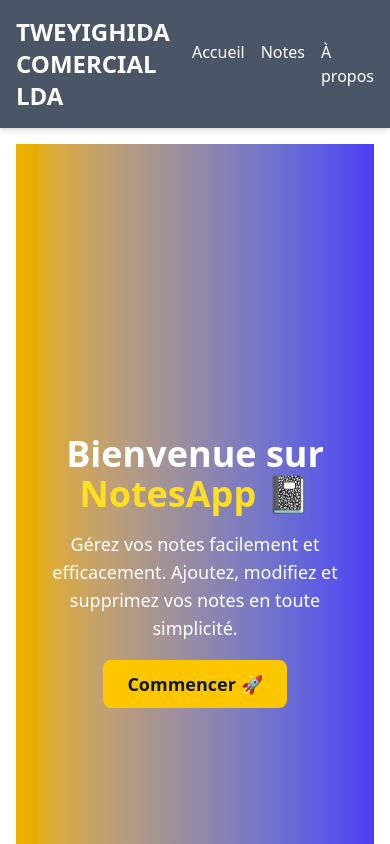
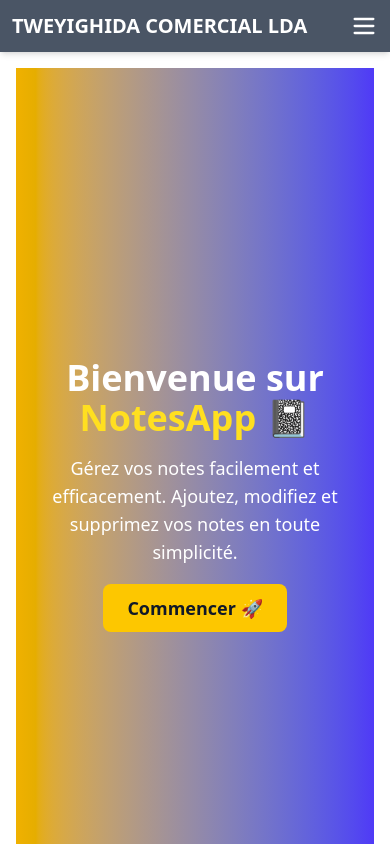
Before and after one commit to lamatmed/Tweighida, a Next.js app: page / in a window 390 px wide. Shown: the top 844 px of the page. Built offline with nearby package versions, Linux system fonts and the light colour scheme.

Commit message:
first commit docu

```diff
--- a/package.json
+++ b/package.json
@@ -13,6 +13,7 @@
         "@fortawesome/fontawesome-svg-core": "^6.7.2",
         "@tailwindcss/postcss": "^4.0.9",
         "appwrite": "^17.0.0",
+        "lucide-react": "^0.476.0",
         "next": "15.1.7",
         "postcss": "^8.5.3",
         "react": "^19.0.0",
--- a/src/app/components/Navbar.tsx
+++ b/src/app/components/Navbar.tsx
@@ -1,14 +1,38 @@
+import { useState } from "react";
+import { Menu, X } from "lucide-react"; // Icônes pour le menu mobile
+
 export default function Navbar() {
+  const [isOpen, setIsOpen] = useState(false);
+
   return (
-      <nav className="bg-gray-600 text-white p-4 shadow-md">
+    <nav className="bg-gray-600 text-white p-3 shadow-md">
       <div className="max-w-4xl mx-auto flex justify-between items-center">
-          <h1 className="text-2xl font-bold">TWEYIGHIDA COMERCIAL LDA </h1>
-          <ul className="flex space-x-4">
+        <h1 className="text-xl font-bold">TWEYIGHIDA COMERCIAL LDA</h1>
+
+        {/* Bouton Menu pour mobile */}
+        <button
+          className="lg:hidden block focus:outline-none"
+          onClick={() => setIsOpen(!isOpen)}
+        >
+          {isOpen ? <X size={28} /> : <Menu size={28} />}
+        </button>
+
+        {/* Menu Desktop */}
+        <ul className="hidden lg:flex space-x-4">
           <li><a href="/" className="hover:underline">Accueil</a></li>
           <li><a href="/notes" className="hover:underline">Notes</a></li>
           <li><a href="/about" className="hover:underline">À propos</a></li>
         </ul>
       </div>
+
+      {/* Menu Mobile */}
+      {isOpen && (
+        <ul className="lg:hidden flex flex-col items-center space-y-3 mt-3">
+          <li><a href="/" className="hover:underline" onClick={() => setIsOpen(false)}>Accueil</a></li>
+          <li><a href="/notes" className="hover:underline" onClick={() => setIsOpen(false)}>Notes</a></li>
+          <li><a href="/about" className="hover:underline" onClick={() => setIsOpen(false)}>À propos</a></li>
+        </ul>
+      )}
     </nav>
-    )
+  );
 }
```
Also changed, not shown: 1 other file (tests, documents, lock files or other folders). Lines whose indentation alone changed are shown as unchanged.
